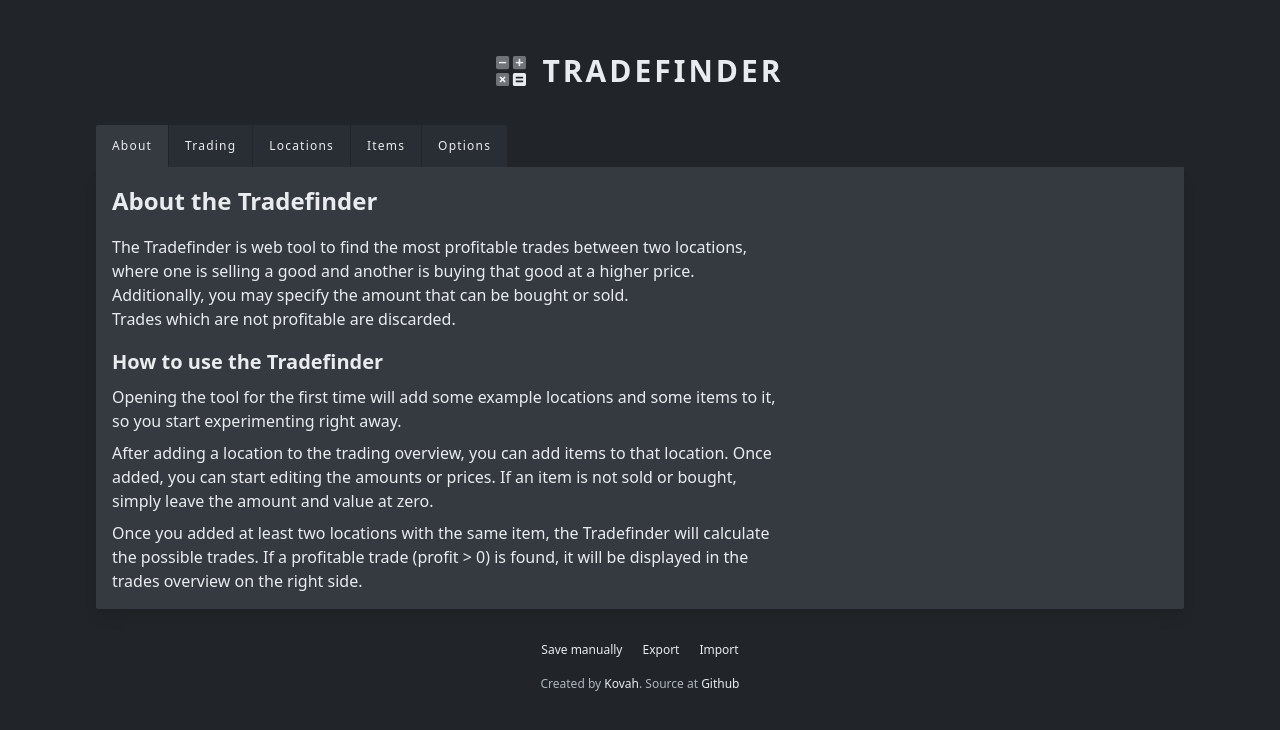
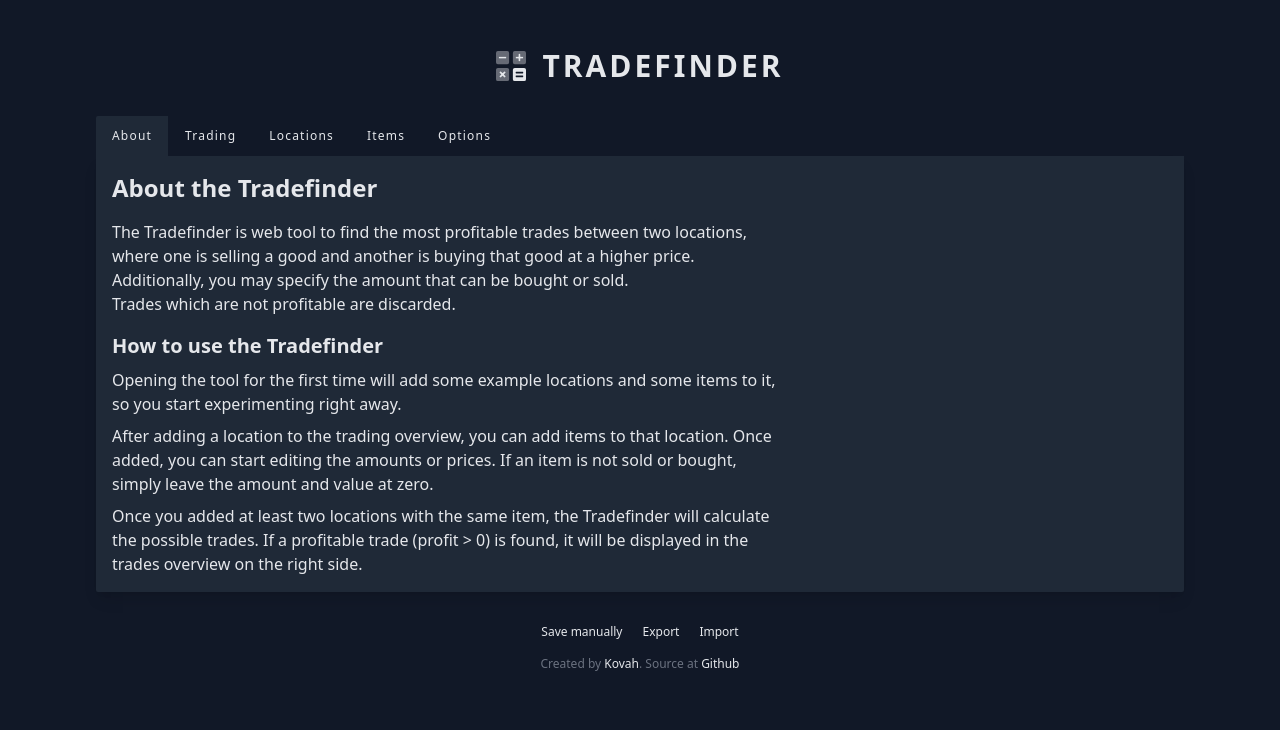
Before and after one commit to Kovah/Tradefinder, a React (Vite) app: page / in a window 1280 px wide. Shown: the top 730 px of the page. Built offline with nearby package versions, Linux system fonts and the light colour scheme.

Commit message:
Upgrade to Tailwind v3 and Parcel v2

```diff
--- a/index.html
+++ b/index.html
@@ -42,6 +42,6 @@
 <div id="root"></div>
 <div id="modal-container"></div>
 <div id="toast-container"></div>
-<script src="index.js"></script>
+<script type="module" src="index.js"></script>
 </body>
 </html>
--- a/postcss.config.js
+++ /dev/null
@@ -1,6 +0,0 @@
-module.exports = {
-  plugins: [
-    require('tailwindcss'),
-    require('autoprefixer')
-  ]
-};
--- a/src/App.js
+++ b/src/App.js
@@ -4,7 +4,7 @@ import { Footer } from './layout/Footer';
 import { Header } from './layout/Header';
 import { Main } from './layout/Main';
 
-export const appVersion = 1602446860;
+export const appVersion = 1651646797;
 
 export function App () {
   return (
--- a/tailwind.config.js
+++ b/tailwind.config.js
@@ -1,22 +1,10 @@
 module.exports = {
-  purge: [],
+  content: [
+    './index.html',
+    './src/**/*.{js,jsx,ts,tsx,vue}',
+  ],
   theme: {
     extend: {
-      colors: {
-        gray: {
-          '100': '#f8f9fa',
-          '200': '#e9ecef',
-          '300': '#dee2e6',
-          '400': '#ced4da',
-          '500': '#adb5bd',
-          '600': '#6c757d',
-          '700': '#495057',
-          '800': '#343a40',
-          '850': '#282e33',
-          '900': '#212529',
-          '950': '#121417',
-        }
-      },
       fontSize: {
         'xxs': '.65rem'
       }
```
Also changed, not shown: package.json (+12 -8 lines), .postcssrc (added), 2 other files (tests, documents, lock files or other folders).
